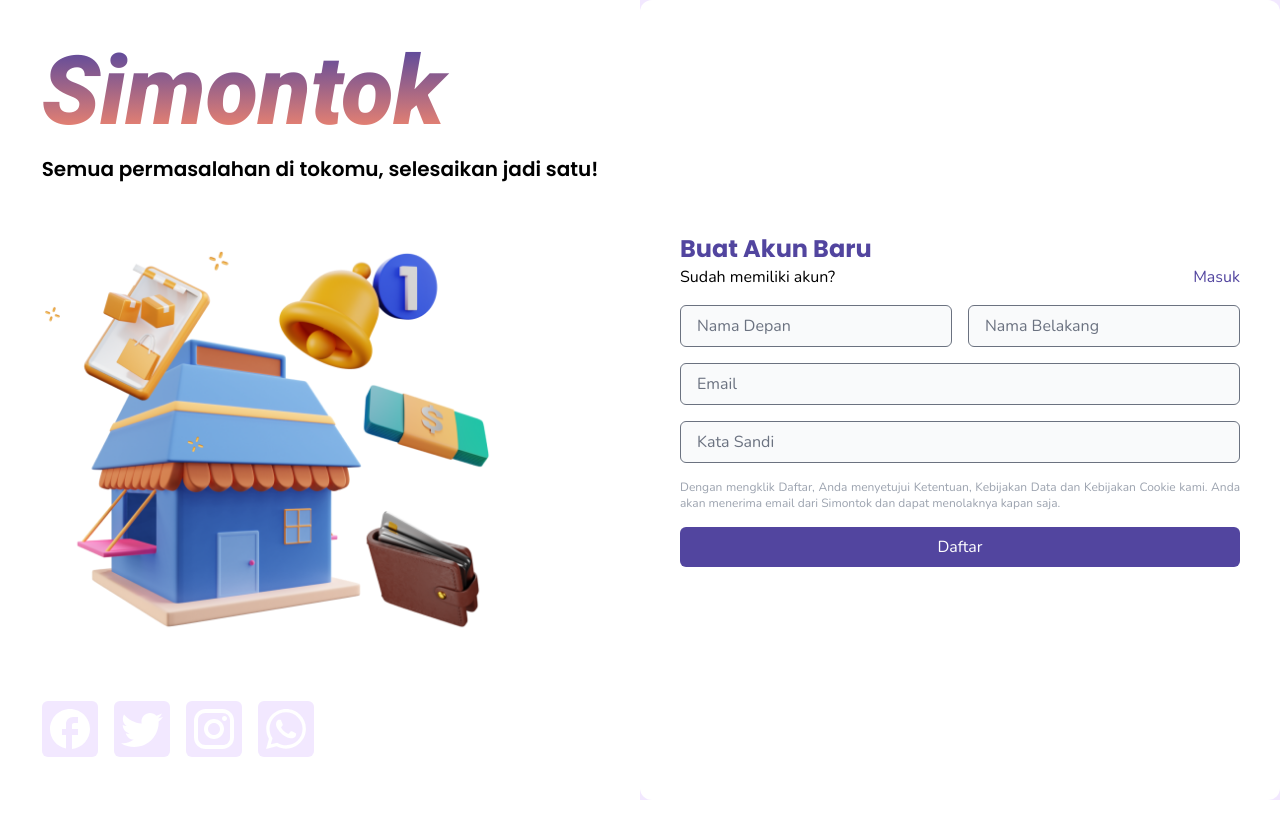
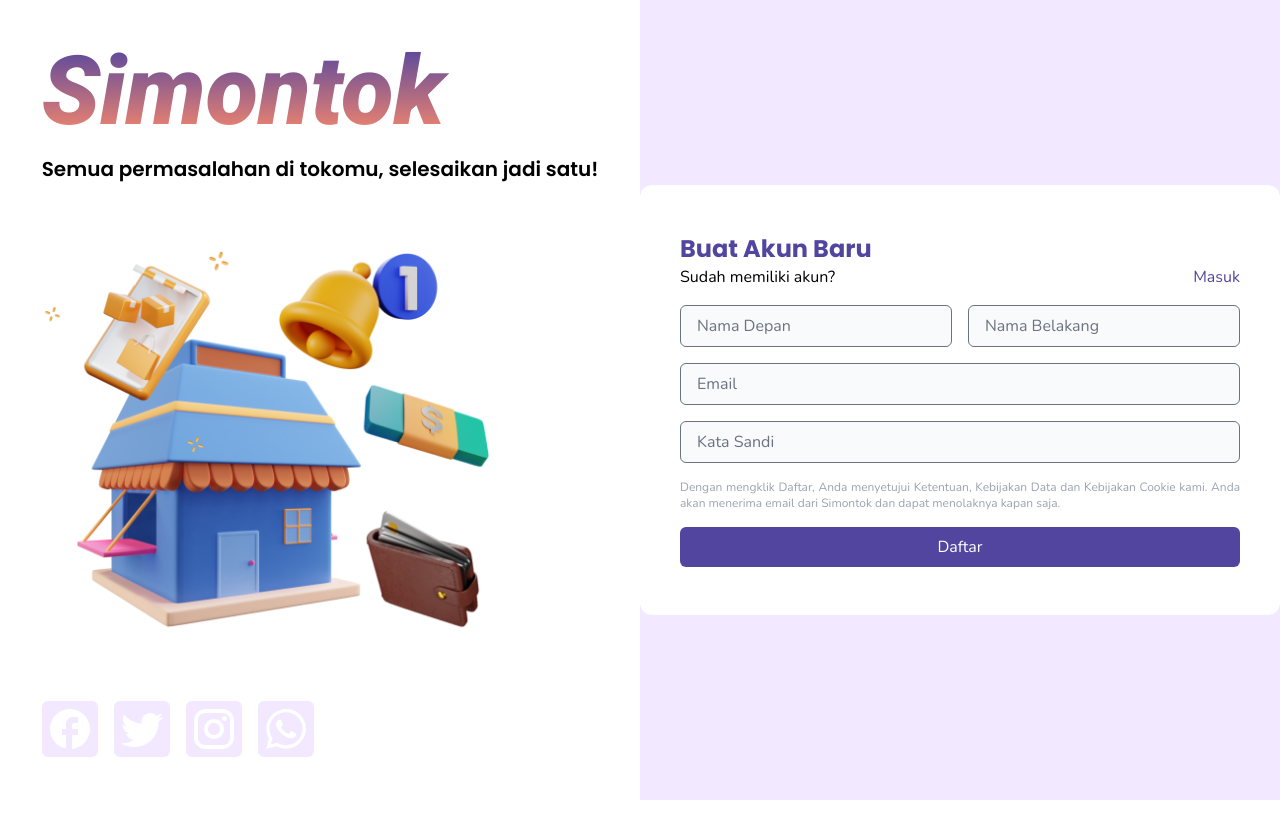
Before and after one commit to fajarzuhrihadiyanto/simontok-fe-fp, a Next.js app: page /register in a window 1280 px wide. Before the commit the page ends 800 px from the top, so only its background shows below. Built offline with nearby package versions, Linux system fonts and the light colour scheme.

Commit message:
style: fix container height at form

```diff
--- a/components/Login/Form.tsx
+++ b/components/Login/Form.tsx
@@ -1,7 +1,7 @@
 export const LoginForm = () => {
   return (
     <>
-      <div className="bg-white rounded rounded-lg p-8">
+      <div className="bg-white rounded rounded-lg p-8 h-fit">
         <h1 className="text-2xl font-bold text-primary font-poppins">Masuk</h1>
         <div className="flex justify-between mb-4">
           <p>Belum memiliki akun?</p>
--- a/components/Main.tsx
+++ b/components/Main.tsx
@@ -9,8 +9,8 @@ interface MainViewProps {
 export const MainView:React.FC<MainViewProps> = ({ children }) => {
     return (
         <div>
-            <div className="flex flex-col h-screen md:flex-row">
-                <div className="items-center justify-center hidden w-1/2 px-8 py-16 bg-white md:flex">
+            <div className="flex flex-col items-center h-screen md:flex-row">
+                <div className="justify-center hidden w-1/2 px-8 py-16 bg-white md:flex">
                     <div className="w-fit">
                         <a href="/">
                             <h1 className="italic font-black text-transparent md:text-6xl xl:text-8xl font-roboto bg-clip-text bg-gradient-to-b from-primary to-secondary">
@@ -32,9 +32,8 @@ export const MainView:React.FC<MainViewProps> = ({ children }) => {
                         <SocialMedia />
                     </div>
                 </div>
-                <div className="flex justify-center w-full h-full md:w-1/2 2xl:py-16 2xl:px-40 bg-light">
-
-                    <div className="flex flex-col items-center justify-center w-full h-full px-2 py-4 bg-white md:w-fit rounded-xl">
+                <div className="flex items-center justify-center w-full h-full md:w-1/2 2xl:py-16 2xl:px-40 bg-light">
+                    <div className="flex flex-col items-center justify-center w-full px-2 py-4 bg-white md:w-fit rounded-xl">
                         <a href="/">
                             <h1 className="text-4xl italic font-black text-transparent md:hidden xl:text-8xl font-roboto bg-clip-text bg-gradient-to-b from-primary to-secondary">
                                 Simontok
--- a/components/Register/Form.tsx
+++ b/components/Register/Form.tsx
@@ -1,7 +1,7 @@
 export const RegisterForm = () => {
     return (
         <>
-            <div className="p-8 bg-white rounded rounded-lg">
+            <div className="p-8 bg-white rounded rounded-lg h-fit">
                 <h1 className="text-2xl font-bold text-primary font-poppins">Buat Akun Baru</h1>
                 <div className="flex justify-between mb-4">
                     <p>Sudah memiliki akun?</p>
```
